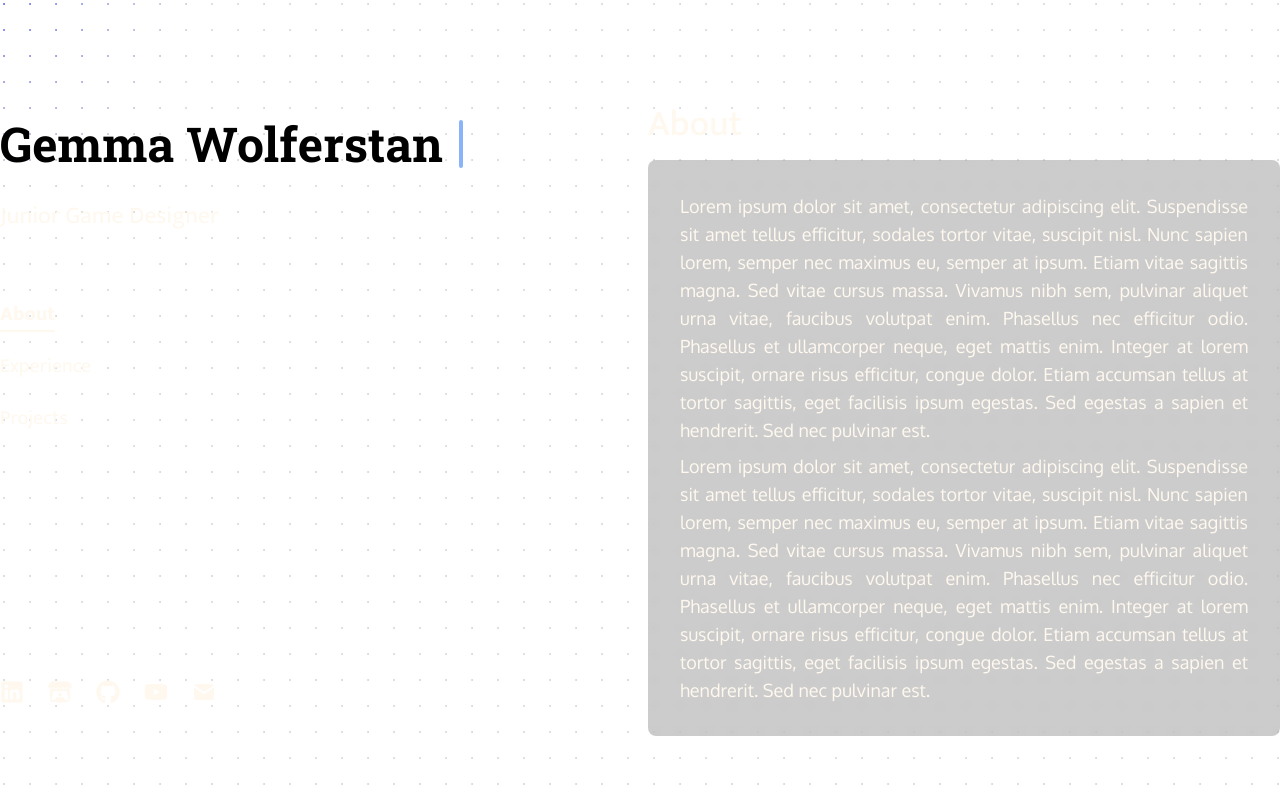
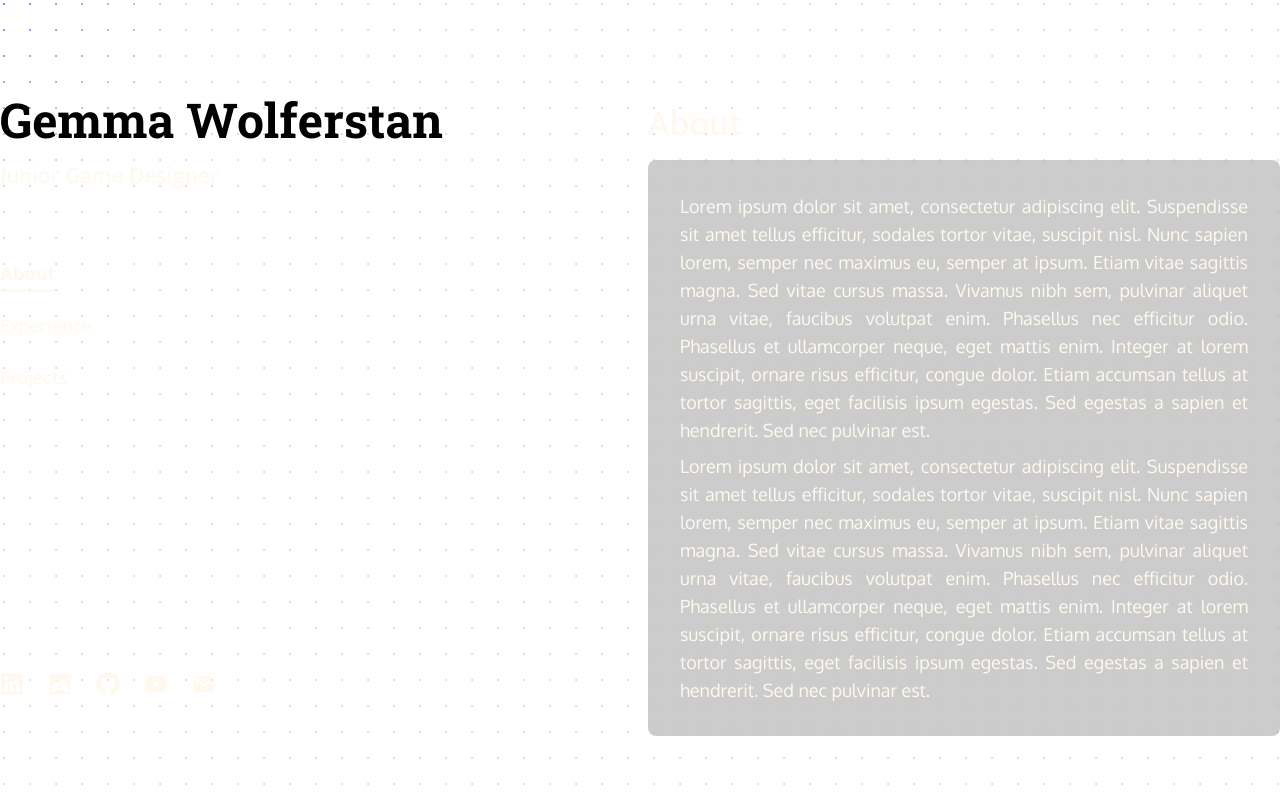
Before and after one commit to gkarountzos/gemma-wolferstan, a Next.js app: page / in a window 1280 px wide. Shown: the top 800 px of the page. Built offline with nearby package versions, Linux system fonts and the light colour scheme.

Commit message:
added animations

```diff
--- a/components/MainContent.tsx
+++ b/components/MainContent.tsx
@@ -18,7 +18,6 @@ const MainContent = () => {
               title={section.title}
               content={section.content}
             />
-            <div className={slimLine} />
           </React.Fragment>
         ))}
         <Projects />
--- a/components/Projects.tsx
+++ b/components/Projects.tsx
@@ -1,15 +1,62 @@
+"use client";
 import { projects } from "@/lib/projects";
 import React from "react";
 import ProjectCard from "./ProjectCard";
+import { useEffect, useState } from "react";
+import { FaFolderOpen } from "react-icons/fa";
 
 const Projects: React.FC = () => {
+  const [isVisible, setIsVisible] = useState(false);
+
+  useEffect(() => {
+    const timer = setTimeout(() => {
+      setIsVisible(true);
+    }, 1000);
+
+    return () => clearTimeout(timer);
+  }, []);
+
   return (
     <section id="projects" className="max-w-4xl mx-auto">
-      <h2 className="text-4xl text-[#FEF8EE] mb-8">Projects</h2>
-      <div className="space-y-16">
+      <h2
+        className={`text-4xl text-[#FEF8EE] mb-8 transform transition-transform duration-1000 ease-out ${
+          isVisible
+            ? "translate-x-0 opacity-100"
+            : "translate-x-[200%] opacity-0"
+        }`}
+        style={{
+          transitionDelay: `1200ms`, // Starts after a 1200ms delay
+        }}
+      >
+        <FaFolderOpen className="inline-block text-[#FEF8EE]" size={24} />
+        Projects
+      </h2>
+
+      <div
+        className={`space-y-16 transform transition-transform duration-1000 ease-out ${
+          isVisible
+            ? "translate-x-0 opacity-100"
+            : "translate-x-[200%] opacity-0"
+        }`}
+        style={{
+          transitionDelay: `1200ms`, // Container animates after the heading
+        }}
+      >
         <div className="relative px-8 py-6 bg-black/20 backdrop-blur-sm rounded-lg overflow-hidden">
-          {projects.map((project) => (
-            <ProjectCard key={project.title} project={project} />
+          {projects.map((project, index) => (
+            <div
+              key={project.title}
+              className={`transform transition-transform duration-1000 ease-out ${
+                isVisible
+                  ? "translate-x-0 opacity-100"
+                  : "translate-x-[200%] opacity-0"
+              }`}
+              style={{
+                transitionDelay: `${1800 + index * 200}ms`, // Each project card animates in sequence
+              }}
+            >
+              <ProjectCard project={project} />
+            </div>
           ))}
         </div>
       </div>
--- a/components/Sections.tsx
+++ b/components/Sections.tsx
@@ -1,11 +1,47 @@
+"use client";
+
 import React from "react";
 import { SectionProps } from "@/types/types";
+import { useEffect, useState } from "react";
 
 const Section: React.FC<SectionProps> = ({ id, title, content }) => {
+  const [isVisible, setIsVisible] = useState(false);
+
+  useEffect(() => {
+    const timer = setTimeout(() => {
+      setIsVisible(true);
+    }, 1000);
+
+    return () => clearTimeout(timer);
+  }, []);
+
   return (
+    <>
       <section id={id} className="relative max-w-4xl mx-auto">
-      <h2 className="text-4xl text-[#FEF8EE] mb-4 pt-2">{title}</h2>
-      <div className="relative p-8 bg-black/20 backdrop-blur-sm rounded-lg overflow-hidden">
+        <div></div>
+        <h2
+          className={`text-4xl text-[#FEF8EE] mb-4 pt-2 transform transition-transform duration-1000 ease-out ${
+            isVisible
+              ? "translate-y-0 opacity-100"
+              : "translate-x-[200%] opacity-0"
+          }`}
+          style={{
+            transitionDelay: `1200ms`, // Starts after a short delay for the heading
+          }}
+        >
+          {title}
+        </h2>
+
+        <div
+          className={`relative p-8 bg-black/20 backdrop-blur-sm rounded-lg overflow-hidden transform transition-transform duration-1000 ease-out ${
+            isVisible
+              ? "translate-x-0 opacity-100"
+              : "translate-x-[200%] opacity-0"
+          }`}
+          style={{
+            transitionDelay: `1200ms`, // Container animates after the heading
+          }}
+        >
           <div className="relative z-10">
             {content.map((paragraph, index) => (
               <p
@@ -18,6 +54,17 @@ const Section: React.FC<SectionProps> = ({ id, title, content }) => {
           </div>
         </div>
       </section>
+      <div
+        className={`h-px w-3/6 bg-[#FEF8EE] transform transition-transform duration-1000 ease-out mx-auto mt-4 ${
+          isVisible
+            ? "translate-x-[-50%] opacity-100"
+            : "translate-x-[500%] opacity-0"
+        }`}
+        style={{
+          transitionDelay: `1200ms`, // Delayed slightly more than the container
+        }}
+      />
+    </>
   );
 };
 
--- a/components/Sidebar.tsx
+++ b/components/Sidebar.tsx
@@ -3,17 +3,15 @@
 import { usePathname, useRouter } from "next/navigation";
 import { FaGithub, FaLinkedin, FaItchIo, FaYoutube } from "react-icons/fa";
 import { TbMailFilled } from "react-icons/tb";
-
 import React, { useCallback, useEffect, useMemo, useState } from "react";
 import { Section, SocialLink } from "@/types/types";
-import { projects } from "@/lib/projects"; // Import the projects list to check paths
+import { projects } from "@/lib/projects";
 import { TypewriterEffectSmooth } from "./ui/typewriter-effect";
 
 const sections: Section[] = [
   { name: "About", href: "#about" },
   { name: "Experience", href: "#experience" },
   { name: "Projects", href: "#projects" },
-  // add more categories to the sidebar here if needed
 ];
 
 const socialLinks: SocialLink[] = [
@@ -31,22 +29,29 @@ const socialLinks: SocialLink[] = [
     href: "mailto:g.wolferstan@gmail.com",
     icon: TbMailFilled,
   },
-  // add more links here if needed
 ];
 
 export default function Sidebar() {
   const pathname = usePathname();
   const router = useRouter();
   const [activeSection, setActiveSection] = useState<string>(sections[0].href);
+  const [isVisible, setIsVisible] = useState(false);
+
+  useEffect(() => {
+    const timer = setTimeout(() => {
+      setIsVisible(true);
+    }, 1000);
+
+    return () => clearTimeout(timer);
+  }, []);
 
   const sectionIds = useMemo(
     () => sections.map((section) => section.href.substring(1)),
     []
   );
 
-  // Determine if the current path is a project page
   const isProjectPage = useMemo(() => {
-    if (!pathname) return false; // Return false if pathname is undefined
+    if (!pathname) return false;
     return (
       pathname.startsWith("/projects") ||
       projects.some((p) => pathname.includes(p.slug))
@@ -55,7 +60,7 @@ export default function Sidebar() {
 
   const handleIntersection = useCallback(
     (entries: IntersectionObserverEntry[]) => {
-      if (isProjectPage) return; // Prevent intersection observer from changing active section on project pages
+      if (isProjectPage) return;
 
       const visibleEntry = entries
         .filter((entry) => entry.isIntersecting)
@@ -70,7 +75,7 @@ export default function Sidebar() {
         }
       }
     },
-    [isProjectPage] // Add isProjectPage to dependency array
+    [isProjectPage]
   );
 
   useEffect(() => {
@@ -105,40 +110,81 @@ export default function Sidebar() {
     <div className="sticky py-24 lg:top-0 lg:flex lg:max-h-screen lg:flex-col lg:justify-between lg:py-24">
       <div className="flex flex-col h-screen justify-between">
         <div>
-          <h1 className="text-5xl font-medium text-[#FEF8EE]">
-            <TypewriterEffectSmooth words={[{ text: "Gemma Wolferstan" }]} />
-          </h1>
-          <h3 className="text-2xl mt-2 text-[#FEF8EE]">Junior Game Designer</h3>
-          <nav className="text-lg space-y-4 pt-16">
-            {sections.map((section) => (
+          <TypewriterEffectSmooth
+            words={[{ text: "Gemma Wolferstan" }]}
+            className="font-roboto"
+          />
+
+          <h3
+            className={`text-2xl mt-2 text-[#FEF8EE] transform transition-transform duration-700 ease-out ${
+              isVisible
+                ? "translate-x-0 opacity-100"
+                : "translate-x-[-200%] opacity-0"
+            }`}
+            style={{
+              transitionDelay: `1000ms`, // Starts 600ms after the TypewriterEffect
+            }}
+          >
+            Junior Game Designer
+          </h3>
+
+          <nav
+            className={`text-lg space-y-4 pt-16 transform transition-transform duration-700 ease-out ${
+              isVisible
+                ? "translate-x-0 opacity-100"
+                : "translate-x-[-100%] opacity-0"
+            }`}
+            style={{
+              transitionDelay: `1200ms`, // Starts after the heading animation
+            }}
+          >
+            {sections.map((section, index) => (
               <a
                 key={section.name}
                 href={section.href}
                 onClick={handleNavClick(section.href)}
-                className={`relative w-fit h-fit block py-1 text-xl transition-transform duration-200 ease-in-out ${
+                className={`relative w-fit h-fit block py-1 text-xl transition-transform duration-1000 ease-in-out ${
                   (isProjectPage && section.href === "#projects") ||
                   (!isProjectPage && activeSection === section.href)
                     ? "text-[#FEF8EE] font-extrabold"
                     : "text-[#FEF8EE] hover:translate-x-1.5"
+                } ${
+                  isVisible
+                    ? "translate-x-0 opacity-100"
+                    : "translate-x-[-100%] opacity-0"
                 } before:content-[''] before:absolute before:left-0 before:right-0 before:bottom-0 before:h-[2px] before:bg-[#FEF8EE] before:scale-x-0 before:origin-left before:transition-transform before:duration-200 hover:before:scale-x-100 ${
                   (!isProjectPage && activeSection === section.href) ||
                   (isProjectPage && section.href === "#projects")
                     ? "before:scale-x-100"
                     : ""
                 }`}
+                style={{
+                  transitionDelay: `${1200 + index * 200}ms`, // Delay each link based on its position
+                }}
               >
                 {section.name}
               </a>
             ))}
           </nav>
         </div>
+
         <div className="flex space-x-6">
-          {socialLinks.map(({ href, icon: Icon }) => (
+          {socialLinks.map(({ href, icon: Icon }, index) => (
             <a key={href} href={href} target="_blank" rel="noopener noreferrer">
-              <Icon
-                className="text-[#FEF8EE] hover: transition-transform duration-200 hover:-translate-y-1"
-                size={24}
-              />
+              <span
+                className={`inline-block transform transition-transform duration-700 ease-out hover:-translate-y-1 ${
+                  isVisible
+                    ? "translate-y-0 opacity-100"
+                    : "translate-y-[700%] opacity-0"
+                }`}
+                style={{
+                  transitionDelay: `${
+                    1200 + sections.length * 100 + index * 100
+                  }ms`, // Starts after the last nav link
+                }}
+              >
+                <Icon className="text-[#FEF8EE]" size={24} />
+              </span>
             </a>
           ))}
         </div>
--- a/components/ui/typewriter-effect.tsx
+++ b/components/ui/typewriter-effect.tsx
@@ -1,102 +1,7 @@
 "use client";
 
 import { cn } from "@/lib/utils";
-import { motion, stagger, useAnimate, useInView } from "framer-motion";
-import { useEffect } from "react";
-
-export const TypewriterEffect = ({
-  words,
-  className,
-  cursorClassName,
-}: {
-  words: {
-    text: string;
-    className?: string;
-  }[];
-  className?: string;
-  cursorClassName?: string;
-}) => {
-  // split text inside of words into array of characters
-  const wordsArray = words.map((word) => {
-    return {
-      ...word,
-      text: word.text.split(""),
-    };
-  });
-
-  const [scope, animate] = useAnimate();
-  const isInView = useInView(scope);
-  useEffect(() => {
-    if (isInView) {
-      animate(
-        "span",
-        {
-          display: "inline-block",
-          opacity: 1,
-          width: "fit-content",
-        },
-        {
-          duration: 0.3,
-          delay: stagger(0.1),
-          ease: "easeInOut",
-        }
-      );
-    }
-  }, [isInView, animate]);
-
-  const renderWords = () => {
-    return (
-      <motion.div ref={scope} className="inline">
-        {wordsArray.map((word, idx) => {
-          return (
-            <div key={`word-${idx}`} className="inline-block">
-              {word.text.map((char, index) => (
-                <motion.span
-                  initial={{}}
-                  key={`char-${index}`}
-                  className={cn(
-                    `dark:text-white text-black opacity-0 hidden`,
-                    word.className
-                  )}
-                >
-                  {char}
-                </motion.span>
-              ))}
-              &nbsp;
-            </div>
-          );
-        })}
-      </motion.div>
-    );
-  };
-  return (
-    <div
-      className={cn(
-        "text-base sm:text-xl md:text-3xl lg:text-5xl font-bold text-center",
-        className
-      )}
-    >
-      {renderWords()}
-      <motion.span
-        initial={{
-          opacity: 0,
-        }}
-        animate={{
-          opacity: 1,
-        }}
-        transition={{
-          duration: 0.8,
-          repeat: Infinity,
-          repeatType: "reverse",
-        }}
-        className={cn(
-          "inline-block rounded-sm w-[4px] h-4 md:h-6 lg:h-10 bg-blue-500",
-          cursorClassName
-        )}
-      ></motion.span>
-    </div>
-  );
-};
+import { motion } from "framer-motion";
 
 export const TypewriterEffectSmooth = ({
   words,
@@ -140,19 +45,19 @@ export const TypewriterEffectSmooth = ({
   };
 
   return (
-    <div className={cn("flex space-x-1 my-6", className)}>
+    <div className={cn("", className)}>
       <motion.div
         className="overflow-hidden pb-2"
         initial={{
           width: "0%",
         }}
         whileInView={{
-          width: "fit-content",
+          width: "100%",
         }}
         transition={{
-          duration: 2,
+          duration: 1.5,
           ease: "linear",
-          delay: 1,
+          delay: 0.2,
         }}
       >
         <div
@@ -161,27 +66,9 @@ export const TypewriterEffectSmooth = ({
             whiteSpace: "nowrap",
           }}
         >
-          {renderWords()}{" "}
-        </div>{" "}
+          {renderWords()}
+        </div>
       </motion.div>
-      <motion.span
-        initial={{
-          opacity: 0,
-        }}
-        animate={{
-          opacity: 1,
-        }}
-        transition={{
-          duration: 0.8,
-
-          repeat: Infinity,
-          repeatType: "reverse",
-        }}
-        className={cn(
-          "block rounded-sm w-[4px]  h-4 sm:h-6 xl:h-12 bg-blue-500",
-          cursorClassName
-        )}
-      ></motion.span>
     </div>
   );
 };
--- a/lib/sections.ts
+++ b/lib/sections.ts
@@ -1,4 +1,6 @@
 import { sectionsDataProps } from "@/types/types";
+import { FaRegUserCircle } from "react-icons/fa";
+import { BsFillBriefcaseFill } from "react-icons/bs";
 
 export const sectionsData: sectionsDataProps[] = [
   {
--- a/tailwind.config.ts
+++ b/tailwind.config.ts
@@ -22,6 +22,7 @@ const config: Config = {
       },
       fontFamily: {
         mukta: ["Mukta", ...defaultTheme.fontFamily.sans],
+        roboto: ["Roboto Slab", ...defaultTheme.fontFamily.sans],
       },
       backgroundImage: {
         "gradient-radial": "radial-gradient(var(--tw-gradient-stops))",
```
Lines whose indentation alone changed are shown as unchanged.
